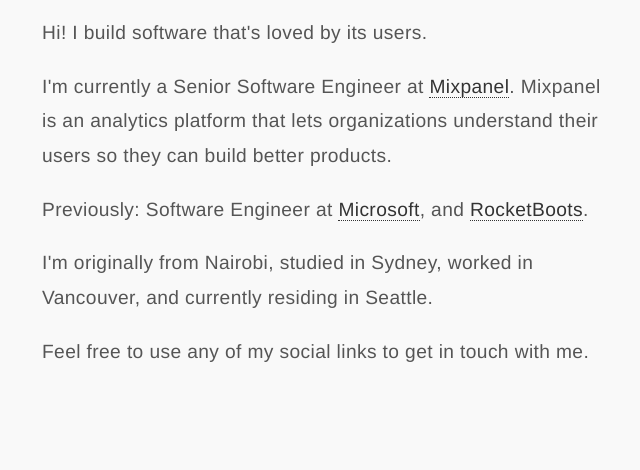
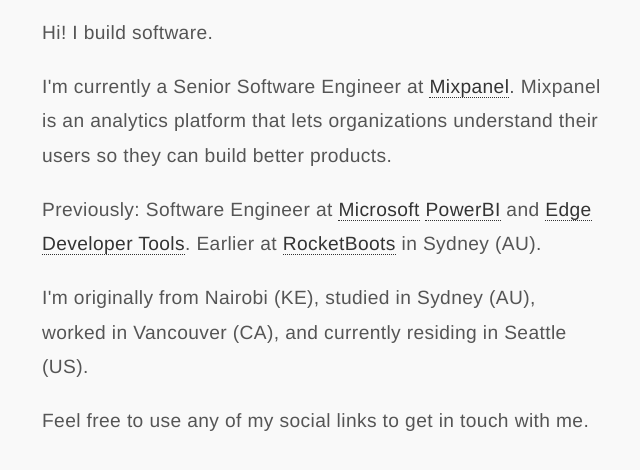
Before and after one commit to nojvek/nojvek.com, a website: page src/index.pug in a window 1280 px wide. Shown: the part 350-820 px from the top of the page, without its empty margins (318-958 px from the left). Drawn offline with nearby package versions, Linux system fonts and the light colour scheme; files that its build step writes are made by us from their sources; files whose address does not match are found by name.

Commit message:
Just 'I build software'. Keep it simple

```diff
--- a/src/index.pug
+++ b/src/index.pug
@@ -36,7 +36,7 @@
           a.fab.fa-medium(href='https://medium.com/@nojvek', target='_blank', title='Medium')
 
     .about-me
-      p Hi! I build software that's loved by its users.
+      p Hi! I build software.
       p
         = `I'm currently a Senior Software Engineer at `
         a(href='https://mixpanel.com', target='_blank') Mixpanel
@@ -44,11 +44,15 @@
       p
         = `Previously: Software Engineer at `
         a(href='https://microsoft.com', target='_blank') Microsoft
-        = `, and `
+        = ` `
+        a(href='https://powerbi.com', target='_blank') PowerBI
+        = ` and `
+        a(href='https://docs.microsoft.com/en-us/microsoft-edge/devtools-guide', target='_blank') Edge Developer Tools
+        = `. Earlier at `
         a(href='http://rocketboots.com.au', target='_blank') RocketBoots
-        = `.`
+        = ` in Sydney (AU).`
       p
-        = `I'm originally from Nairobi, studied in Sydney, worked in Vancouver, and currently residing in Seattle.`
+        = `I'm originally from Nairobi (KE), studied in Sydney (AU), worked in Vancouver (CA), and currently residing in Seattle (US).`
         br
       p
         = `Feel free to use any of my social links to get in touch with me.`
```
Also changed, not shown: docs/index.html.
